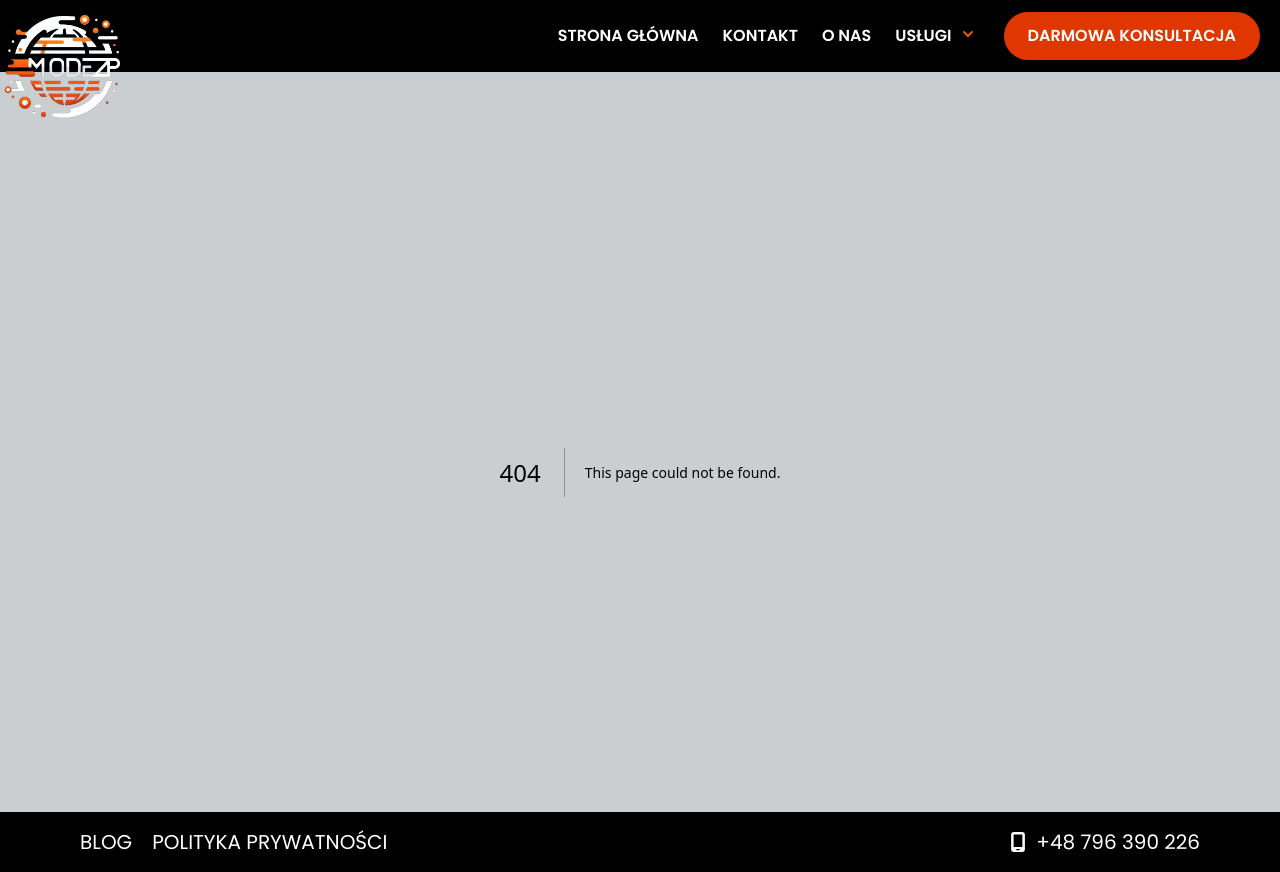
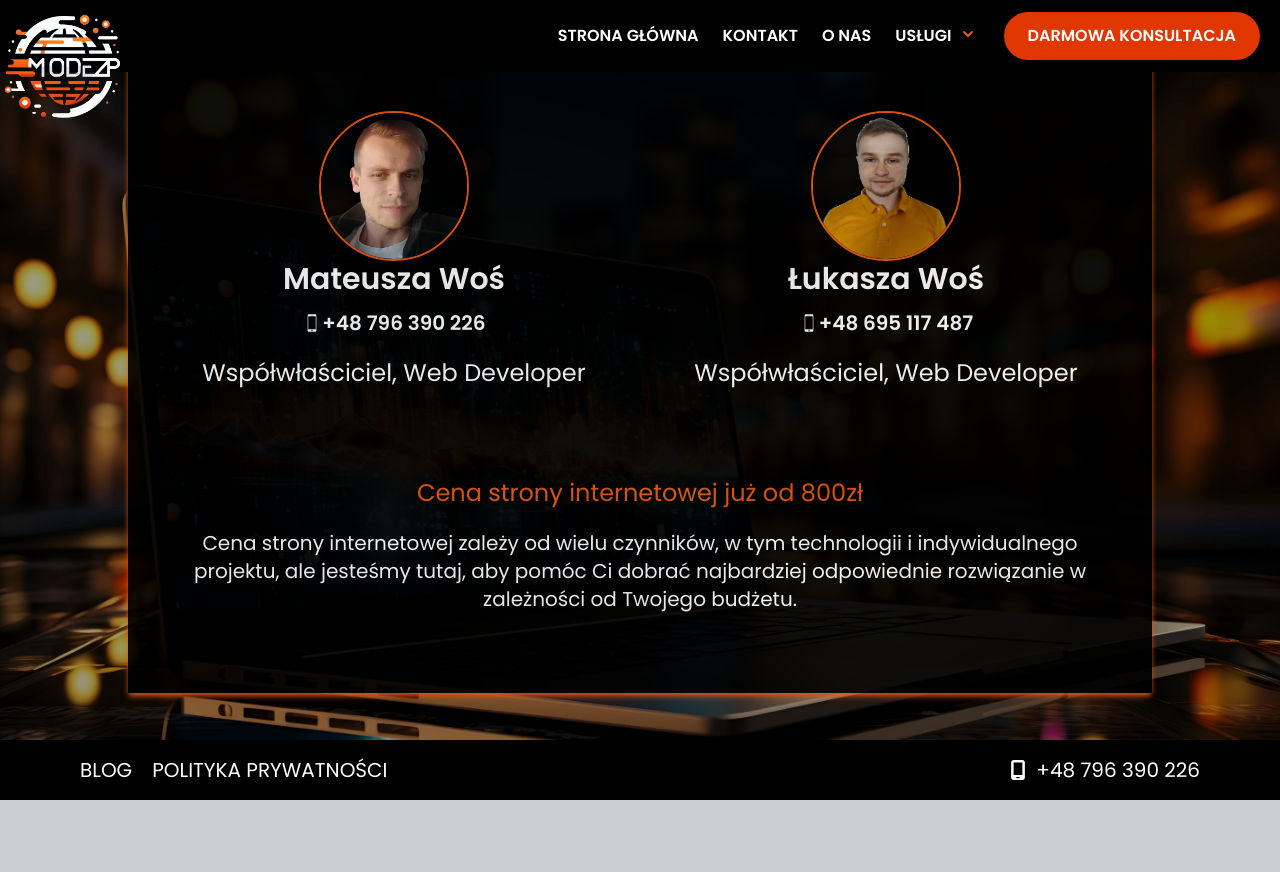
Before and after one commit to Desparion7/Modezp, a Next.js app: page /konsultacja in a window 1280 px wide. Before the commit this address had no page. After the commit the page ends 800 px from the top, so only its background shows below. Built offline with nearby package versions, Linux system fonts and the light colour scheme.

Commit message:
add price

```diff
--- a/src/app/components/intro.tsx
+++ b/src/app/components/intro.tsx
@@ -6,6 +6,7 @@ import OrangeButton from '@/ui/orange-button';
 import Letter from '@/ui/letter';
 import ParticlesContainer from '@/ui/particles-container';
 import ScrollDownBtn from '@/ui/scroll-down-btn';
+import Link from 'next/link';
 
 const Intro = () => {
 	const sentence1 = 'Nowoczesna'.split('');
@@ -92,7 +93,9 @@ const Intro = () => {
 					transition={{ ease: 'easeOut', duration: 0.5 }}
 					className='relative top-[6vh] sm:top-[12vh] flex justify-center'
 				>
-					<OrangeButton>Bezpłatna konsultacja</OrangeButton>
+					<Link href='/konsultacja'>
+						<OrangeButton>Bezpłatna konsultacja</OrangeButton>
+					</Link>
 				</motion.div>
 			</div>
 			<ScrollDownBtn />
--- a/src/app/components/services.tsx
+++ b/src/app/components/services.tsx
@@ -49,11 +49,13 @@ export default function Services() {
 								Usługa tworzenia stron internetowych,
 								dostosowanych do Twoich potrzeb i budżetu.
 								Strona w Next.js, który jest idealny dla
-								klientów poszukujących zaawansowanych rozwiązań
-								i optymalizacji SEO. Dla klientów z mniejszym
-								budżetem lub potrzebujących prostszych
-								rozwiązań, oferujemy tworzenie stron
-								internetowych w WordPressie.
+								klientów poszukujących zaawansowanych rozwiązań.
+								Dla klientów z mniejszym budżetem lub
+								potrzebujących prostszych rozwiązań, w
+								WordPressie.
+							</p>
+							<p className='text-main-color text-center text-2xl mt-2 xl:mt-5'>
+								Strona już od 800zł
 							</p>
 							<Link
 								href='/uslugi/strona-internetowa'
--- /dev/null
+++ b/src/app/konsultacja/page.tsx
@@ -0,0 +1,86 @@
+'use client';
+import Image from 'next/image';
+import { motion } from 'framer-motion';
+import { IoIosPhonePortrait } from 'react-icons/io';
+import { MdOutlineMailOutline } from 'react-icons/md';
+import ScrollDownBtn from '@/ui/scroll-down-btn';
+
+const Consultation = () => {
+	return (
+		<section className='bg-black relative flex flex-col justify-around  items-center w-[100%] min-h-[91vh] bg-opacity-40'>
+			<div>
+				<Image
+					src='/background.jpg'
+					alt='backgorund'
+					sizes='100vw'
+					fill
+					priority
+					className='object-cover z-[-3] '
+				/>
+			</div>
+			<div className='relative xl:top-[-12vh] lg:w-[80%] w-[90%] flex flex-col justify-center my-5 mb-20 xl:mb-0 p-5 mx-auto sm:p-10 bg-black opacity-90 text-white shadow-md shadow-main-color'>
+				<div className='flex justify-around flex-col gap-10 lg:flex-row mb-20 mt-10'>
+					<div className='flex flex-col justify-center items-center'>
+						<div>
+							<Image
+								src='/contactphoto2.jpg'
+								width={500}
+								height={500}
+								className=' w-[150px] h-[150px] rounded-[50%] aspect-auto border-2 border-orange-600'
+								alt='osoba do kontaktu'
+							/>
+						</div>
+						<div className='flex flex-col gap-3 relative'>
+							<h3 className='text-xl sm:text-3xl text-center font-semibold'>
+								Mateusza Woś
+							</h3>
+							<div className='flex items-center text-xl justify-center font-semibold'>
+								<IoIosPhonePortrait />
+								<p>+48 796 390 226</p>
+							</div>
+							<p className='text-center sm:text-2xl p-2'>
+								Współwłaściciel, Web Developer
+							</p>
+						</div>
+					</div>
+					<div className='flex flex-col justify-center items-center '>
+						<div>
+							<Image
+								src='/contactphoto1.jpg'
+								width={607}
+								height={658}
+								className=' w-[150px] h-[150px] rounded-[50%] aspect-auto border-2 border-orange-600'
+								alt='osoba do kontaktu'
+							/>
+						</div>
+						<div className='flex flex-col gap-3 relative'>
+							<h3 className='text-xl sm:text-3xl text-center font-semibold'>
+								Łukasza Woś
+							</h3>
+							<div className='flex items-center text-xl justify-center font-semibold'>
+								<IoIosPhonePortrait />
+								<p>+48 695 117 487</p>
+							</div>
+							<p className='text-center sm:text-2xl   p-2'>
+								Współwłaściciel, Web Developer
+							</p>
+						</div>
+					</div>
+				</div>
+				<div className=' text-center mb-10'>
+					<p className='text-main-color text-center text-2xl mb-5'>
+						Cena strony internetowej już od 800zł
+					</p>
+					<p className='text-xl'>
+						Cena strony internetowej zależy od wielu czynników, w
+						tym technologii i indywidualnego projektu, ale jesteśmy
+						tutaj, aby pomóc Ci dobrać najbardziej odpowiednie
+						rozwiązanie w zależności od Twojego budżetu.
+					</p>
+				</div>
+			</div>
+		</section>
+	);
+};
+
+export default Consultation;
--- a/src/app/o-nas/page.tsx
+++ b/src/app/o-nas/page.tsx
@@ -1,8 +1,6 @@
 'use client';
 import Image from 'next/image';
-import { motion } from 'framer-motion';
 import ScrollDownBtn from '@/ui/scroll-down-btn';
-import Contact from '../components/contact';
 import SectionTitle from '@/components/section-header';
 import { IoIosPhonePortrait } from 'react-icons/io';
 
--- a/src/app/uslugi/strona-internetowa/projektowanie-ui/page.tsx
+++ b/src/app/uslugi/strona-internetowa/projektowanie-ui/page.tsx
@@ -9,7 +9,7 @@ const Projects = () => {
 	return (
 		<div>
 			<section
-				className={`relative flex lg:py-10 justify-center items-center w-[100%] bg-black bg-opacity-40 min-h-[100vh] mb-10  text-white`}
+				className={`relative flex lg:py-10 justify-center items-center w-[100%] bg-black bg-opacity-40 min-h-[91vh] mb-10  text-white`}
 			>
 				<div>
 					<Image
@@ -21,7 +21,7 @@ const Projects = () => {
 						className='object-cover z-[-3]'
 					/>
 				</div>
-				<div className='container xl:px-64 p-5 py-28 flex flex-col gap-6'>
+				<div className='container relative top-[-7vh] xl:px-64 p-5 py-28 flex flex-col gap-6'>
 					<div className='sm:mb-5 md:min-h-[24vh] bg-black bg-opacity-80 p-3  shadow-md shadow-main-color'>
 						<h2 className='uppercase text-center text-xl lg:text-2xl md:text-3xl mb-6'>
 							Projektowanie{' '}
@@ -40,6 +40,10 @@ const Projects = () => {
 					</div>
 					<div className='flex flex-col md:flex-row flex-wrap justify-center gap-5'>
 						<LinkSmallCard
+							title={'Strona internetowa'}
+							link={'/uslugi/strona-internetowa'}
+						/>
+						<LinkSmallCard
 							title={'Strona w Next.js'}
 							link={'/uslugi/strona-internetowa/next-js'}
 						/>
@@ -52,10 +56,6 @@ const Projects = () => {
 							link={'/uslugi/sklep'}
 						/>
 						<LinkSmallCard title={'Logo'} link={'/uslugi/logo'} />
-						<LinkSmallCard
-							title={'Page Builder'}
-							link={'/uslugi/strona-internetowa/page-builder'}
-						/>
 						<LinkSmallCard
 							active={true}
 							title={'Projektowanie UI'}
@@ -70,14 +70,63 @@ const Projects = () => {
 				id='second-section'
 			>
 				<div className='w-[100%] md:w-[50%] sm:px-5 flex flex-col justify-between text-center sm:text-left'>
-					<SectionTitle>Projektowanie</SectionTitle>
+					<SectionTitle>Projektowanie UI</SectionTitle>
 				</div>
 				<div className='mx-5 text-md xl:mx-80 xl:text-lg'>
 					<div className='mt-10'>
 						<h3 className='text-xl sm:text-2xl pb-5'>
-							Projektowanie
+							Czym jest projektowanie UI?
 						</h3>
-						<p className='pb-5 leading-8 text-justify'></p>
+						<p className='pb-5 leading-8 text-justify'>
+							Projektowanie UI, czyli projektowanie interfejsu
+							użytkownika, stanowi kluczowy etap w procesie
+							tworzenia stron internetowych i aplikacji. Jest to
+							działanie, które wymaga nie tylko umiejętności
+							graficznych, ale również głębokiego zrozumienia
+							potrzeb i zachowań użytkowników. Jak przebiega
+							proces projektowania UI od etapu prototypowania po
+							finalne projektowanie graficzne, korzystając z
+							doświadczeń agencji specjalizującej się w tworzeniu
+							projektów UX.
+						</p>
+					</div>
+					<div className='mt-10'>
+						<h3 className='text-xl sm:text-2xl pb-5'>
+							Tworzenie projektu prototypu
+						</h3>
+						<p className='pb-5 leading-8 text-justify'>
+							Pierwszym krokiem w projektowaniu UI jest tworzenie
+							prototypu. Prototypowanie pozwala na wizualizację
+							przyszłej strony internetowej lub aplikacji, co jest
+							niezbędne do zrozumienia jej funkcjonalności oraz do
+							identyfikacji i eliminacji potencjalnych problemów.
+							W tym etapie, korzystając z założeń klienta oraz
+							wyników badań UX, projektanci tworzą wstępne
+							koncepcje, które są następnie testowane i
+							modyfikowane. Dzięki temu procesowi można zapewnić,
+							że finalny produkt będzie intuicyjny i przyjazny dla
+							użytkownika.
+						</p>
+					</div>
+					<div className='mt-10'>
+						<h3 className='text-xl sm:text-2xl pb-5'>
+							Projektowanie graficzne (UI)
+						</h3>
+						<p className='pb-5 leading-8 text-justify'>
+							Po pozytywnym zatwierdzeniu prototypu, projekt
+							wchodzi w fazę projektowania graficznego. To tutaj
+							narodzi się ostateczny wygląd strony internetowej
+							lub aplikacji. Współczesne agencje często
+							wykorzystują do tego celu zaawansowane narzędzia
+							takie jak Figma, które umożliwiają efektywną pracę
+							nad detalami projektu oraz współpracę z klientem.
+							Projektowanie graficzne obejmuje nie tylko estetykę,
+							ale również usability - czyli użyteczność
+							interfejsu. Projektanci starają się, aby strona nie
+							tylko świetnie wyglądała, ale była również
+							funkcjonalna i zgodna z najnowszymi trendami w
+							designie.
+						</p>
 					</div>
 				</div>
 			</section>
--- a/src/components/header.tsx
+++ b/src/components/header.tsx
@@ -219,6 +219,7 @@ const Header = () => {
 									},
 								}}
 							>
+								<Link href='/konsultacja'>
 									<motion.button
 										whileHover={{
 											scale: 1.05,
@@ -228,6 +229,7 @@ const Header = () => {
 									>
 										Darmowa konsultacja
 									</motion.button>
+								</Link>
 							</motion.li>
 						</motion.ul>
 					</div>
```
Lines whose indentation alone changed are shown as unchanged.
